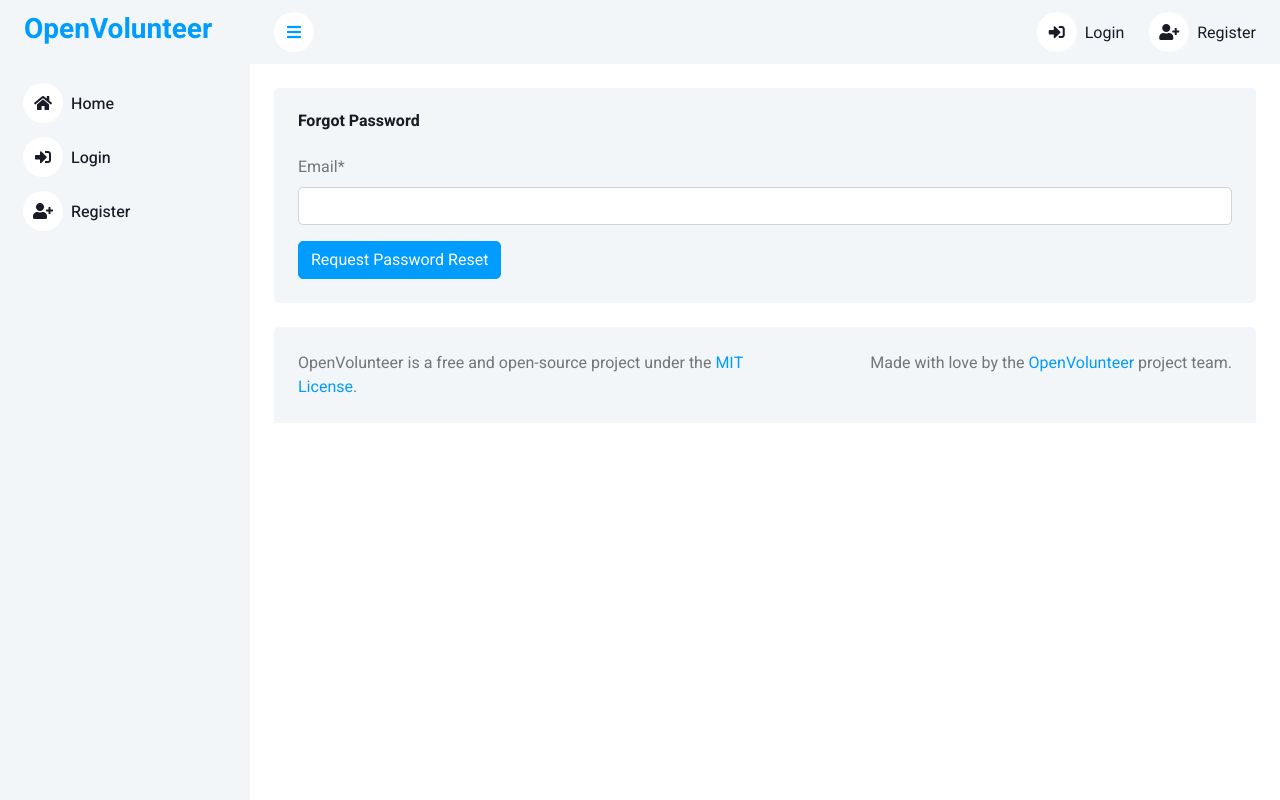
After one commit to rodneygauna/openvolunteer, a Flask app: page /forgot_password in a window 1280 px wide. The commit adds this page. Run offline with Flask 3, Linux system fonts and the light colour scheme; some libraries are stand-ins or nearby versions.

Commit message:
forgot password flow added

```diff
--- /dev/null
+++ b/web/templates/users/forgot_password.html
@@ -0,0 +1,17 @@
+{% extends '_base.html' %}{% block content %}
+<div class="row g-4">
+  <div class="col-sm-12">
+    <div class="bg-light rounded h-100 p-4">
+      <h6 class="mb-4">Forgot Password</h6>
+      <form method="POST">
+        {{ request_password_reset_form.hidden_tag() }}
+        <div class="mb-3">
+          {{ request_password_reset_form.email.label(class="form-label") }} {{
+          request_password_reset_form.email(class="form-control") }}
+        </div>
+        {{request_password_reset_form.submit(class="btn btn-primary")}}
+      </form>
+    </div>
+  </div>
+</div>
+{% endblock content %}
--- a/web/templates/users/login.html
+++ b/web/templates/users/login.html
@@ -11,5 +11,6 @@
     form.password(class="form-control") }}
   </div>
   {{ form.submit(class="btn btn-primary") }}
+  <a href="{{ url_for('users.forgot_password') }}">Forgot Password</a>
 </form>
 {% endblock content %}
--- a/web/users/forms.py
+++ b/web/users/forms.py
@@ -72,3 +72,11 @@ class EditProfileForm(FlaskForm):
     email = StringField(label="Email*", validators=[DataRequired(), Email()])
     phone = StringField(label="Phone*", validators=[DataRequired()])
     submit = SubmitField(label="Save Changes")
+
+
+# Form - Request Password Reset
+class RequestPasswordResetForm(FlaskForm):
+    """Request Password Reset Form"""
+
+    email = StringField(label="Email*", validators=[DataRequired(), Email()])
+    submit = SubmitField(label="Request Password Reset")
--- a/web/users/views.py
+++ b/web/users/views.py
@@ -27,6 +27,7 @@ from users.forms import (
     LoginForm,
     ChangePasswordForm,
     ShortCodeForm,
+    RequestPasswordResetForm
 )
 from app import db, mail
 from .models import User
@@ -237,3 +238,61 @@ def change_password():
     return render_template('users/change_password.html',
                            title='OpenVolunteer - Change Password',
                            form=form)
+
+
+# Route - Forgot Password
+@users_bp.route('/forgot_password', methods=['GET', 'POST'])
+def forgot_password():
+    """Allows the user to request a password reset."""
+    request_password_reset_form = RequestPasswordResetForm()
+    short_code_form = ShortCodeForm()
+    change_password_form = ChangePasswordForm()
+
+    if request_password_reset_form.validate_on_submit():
+        user = User.query.filter_by(
+            email=request_password_reset_form.email.data).first()
+        if user:
+            short_code = str(randint(100000, 999999))
+            # Send the short code to the user's email
+            msg = Message(
+                'OpenVolunteer - Short Code for Password Reset',
+                recipients=[user.email],
+                sender="donotreply@openvolunteer.com")
+            msg.body = f"""
+You're receiving this email because you requested a password reset for your OpenVolunteer account.
+Use this short code to reset your password: {short_code}
+            """
+            mail.send(msg)
+            # Store the short code in the session
+            session['short_code'] = short_code
+            session['user_id'] = user.id
+            flash(
+                'An email has been sent to you with instructions to reset your password.', 'success')
+            return render_template('users/forgot_password_reset_code.html',
+                                   title='OpenVolunteer - Short Code (2FA)',
+                                   form=short_code_form)
+
+    if short_code_form.validate_on_submit():
+        entered_code = short_code_form.short_code.data
+        stored_code = session.get('short_code')
+        if entered_code == stored_code:
+            return render_template('users/change_password.html',
+                                   title='OpenVolunteer - Change Password',
+                                   form=change_password_form)
+        else:
+            flash('The code you entered is incorrect. Please try again.', 'warning')
+
+    if change_password_form.validate_on_submit():
+        user_id = session.get('user_id')
+        user = User.query.get(user_id)
+        user.password_hash = generate_password_hash(
+            change_password_form.password.data)
+        db.session.commit()
+        flash('Your password has been updated.', 'success')
+        return redirect(url_for('users.login'))
+
+    return render_template('users/forgot_password.html',
+                           title='OpenVolunteer - Forgot Password',
+                           request_password_reset_form=request_password_reset_form,
+                           short_code_form=short_code_form,
+                           change_password_form=change_password_form)
```
Also changed, not shown: web/templates/users/forgot_password_reset_code.html (added, +14 -0 lines).
